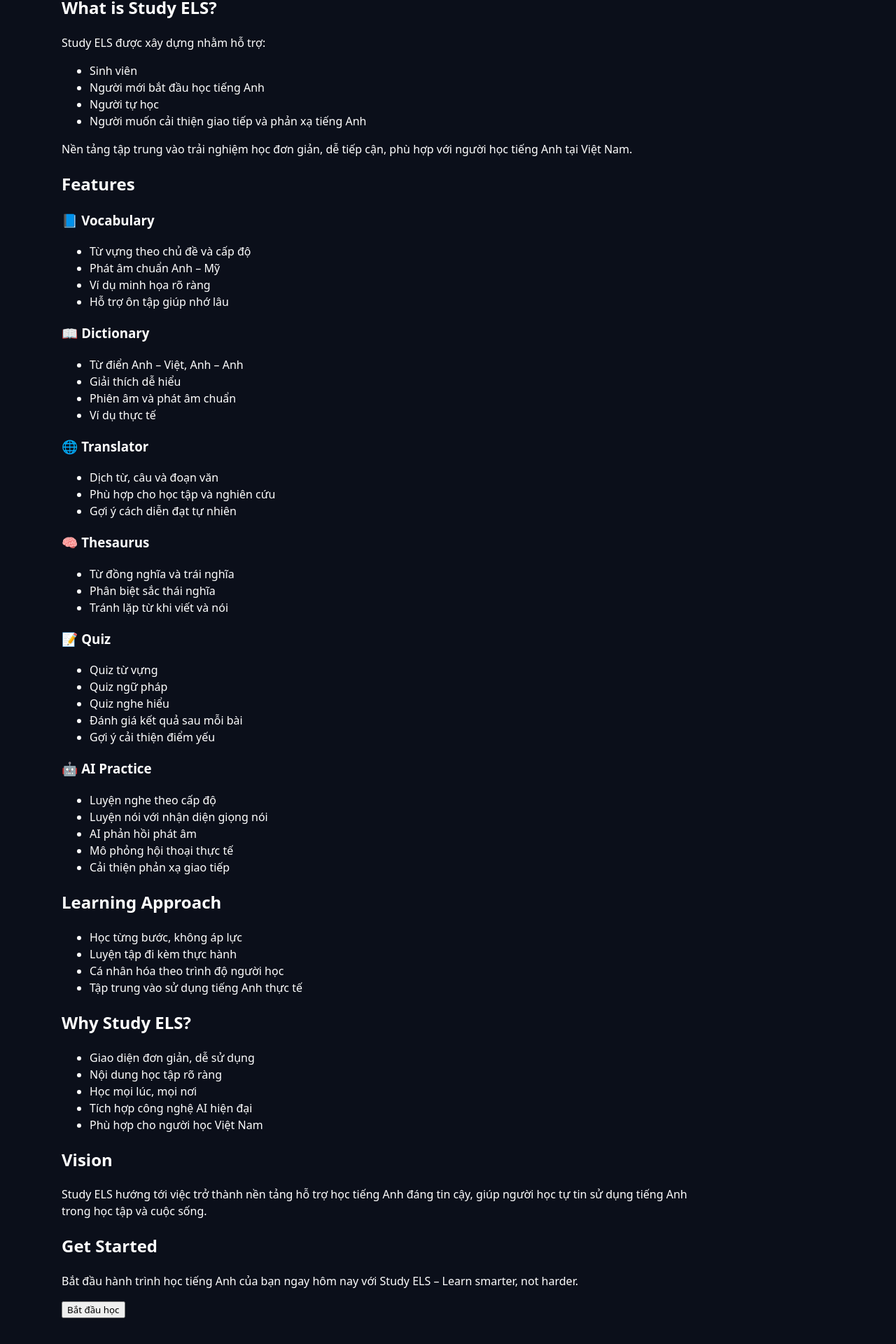
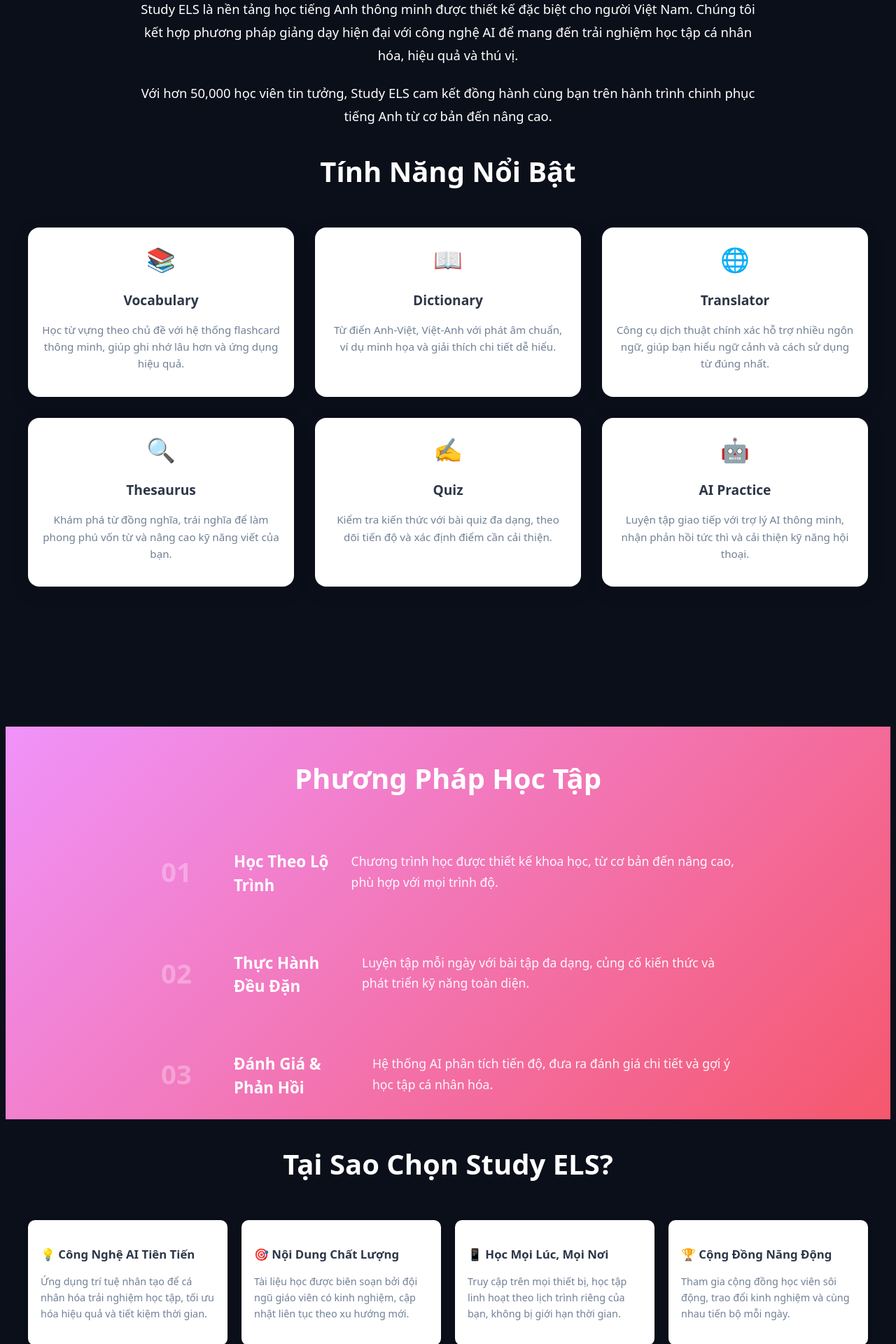
Before and after one commit to SangTranTamLy/Study-ELS, a React (Vite) app: page / in a window 1280 px wide. Shown: the part 719-2639 px from the top of the page at 70% size. Built offline with nearby package versions, Linux system fonts and the light colour scheme; the HTML template or start-up script is replaced by a standard one.

Commit message:
Update Home page layout and spacing

```diff
--- a/src/pages/Home.css
+++ b/src/pages/Home.css
@@ -21,23 +21,16 @@
 body h1{
     min-height: 10vh;
     display: grid;
-    background-color: var(--bg);
     color: #fff;
     font-family: "Inter", "DM Sans",
     Arial, sans-serif;
 }
-*,
-*::before,
-*::after {
-  font-family: inherit;
-  box-sizing: border-box;
-}
+
 .title {
   font-weight: 800;
   letter-spacing: var(--ls);
   position: relative;
   overflow: hidden;
-  background: var(--bg);
   margin: 0;
 }
 .aurora {
@@ -205,7 +198,7 @@
 .home {
   position: relative;
 
-  padding: 80px 40px;
+  padding: 0;
   margin: 0px 0;
   border-radius: 0px;
 
@@ -254,23 +247,42 @@
 
 /* BUTTON */
 .btn {
-  padding: 12px 24px;
-  border-radius: 10px;
+  padding: 12px 28px;              /* nhỏ lại */
+  font-size: 1rem;                 /* giảm font */
   font-weight: 600;
+  border-radius: 28px;             /* bớt tròn */
+  border: none;
   cursor: pointer;
+  transition: all 0.3s ease;
+  box-shadow: 0 4px 12px rgba(0, 0, 0, 0.18);
 }
 
+/* Primary */
 .btn-primary {
-  background: #4f46e5;
-  color: #fff;
-  border: none;
+  background: white;
+  color: #667eea;
 }
 
-.btn-outline {
-  background: transparent;
-  color: #fff;
-  border: 1px solid #fff;
+.btn-primary:hover {
+  transform: translateY(-2px);
+  box-shadow: 0 6px 18px rgba(0, 0, 0, 0.25);
 }
+
+
+/* CTA Button (riêng, gọn hơn trước) */
+.btn-cta {
+  background: #667eea;
+  color: white;
+  padding: 12px 34px;    /* FIX: nhỏ hơn 18px 50px */
+  font-size: 1rem;       /* FIX */
+}
+
+.btn-cta:hover {
+  background: #5568d3;
+  transform: translateY(-2px);
+  box-shadow: 0 6px 20px rgba(102, 126, 234, 0.35);
+}
+
 
 /* IMAGE */
 .hero-image img {
@@ -292,12 +304,202 @@
   }
 }
 
-.home-section{
+.section-container {
+  max-width: 1200px;
+  margin: 0 auto;
+}
+
+.section-title {
+  font-size: 2.5rem;
+  font-weight: 700;
+  text-align: center;
+  margin-bottom: 50px;
+  color: #ffffff;
+}
+
+
+/* About Section */
+.about-text {
+  font-size: 1.15rem;
+  line-height: 1.8;
+  color: #ffffff;
+  margin-bottom: 20px;
+  text-align: center;
+  max-width: 900px;
+  margin-left: auto;
+  margin-right: auto;
+}
+
+/* Features Section */
+.features-section {
+  padding-bottom: 120px; /* đẩy lên, không dính nền hồng */
+}
+.features-section::after {
+  content: "";
+  display: block;
+  height: 80px;
+}
+
+.features-grid {
+  display: grid;
+  grid-template-columns: repeat(auto-fit, minmax(300px, 1fr));
+  gap: 30px;
+  margin-top: 50px;
+}
+
+.feature-card {
+  background: white;
+  padding: 18px 18px;
+  border-radius: 16px;
+  box-shadow: 0 8px 30px rgba(0, 0, 0, 0.08);
+  transition: all 0.3s ease;
+  text-align: center;
+  border: 2px solid transparent;
+}
+
+.feature-card:hover {
+  transform: translateY(-8px);
+  box-shadow: 0 8px 30px rgba(0, 47, 255, 0.2);
+  border-color: #667eea;
+}
+
+.feature-icon {
+  font-size: 2.1rem;
+  margin-bottom: 10px;
+}
+
+.feature-title {
+  font-size: 1.2rem;
+  font-weight: 700;
+  color: #2d3748;
+  margin-bottom: 8px;
+}
+
+.feature-description {
+  font-size: 0.95rem;
+  line-height: 1.6;
+  color: #718096;
+}
+
+/* Learning Approach Section */
+.approach-section {
+  width: 100vw;             /* FULL ngang */
+  margin-left: calc(-50vw + 50%);
+  margin-right: calc(-50vw + 50%);
+
+  padding: 10px 20px;
+  background: linear-gradient(135deg, #f093fb 0%, #f5576c 100%);
+  color: white;
+}
+
+.approach-section .section-title {
+  color: white;
+
+}
+
+.approach-content {
   display: flex;
-  align-items: center;        /* căn giữa theo chiều dọc */
-  padding: 40px;
+  flex-direction: column;
+  gap: 36px;
+  max-width: 820px;
+  margin: 0 auto;
 }
-.about-content {
-  max-width: 900px;
-  width: 100%;
+
+.approach-item {
+  display: flex;
+  gap: 24px;
+  align-items: center;
 }
+
+.approach-number {
+  font-size: 2.4rem;
+  font-weight: 800;
+  color: rgba(255, 255, 255, 0.3);
+  min-width: 80px;
+}
+
+.approach-item-title {
+  font-size: 1.4rem;
+  font-weight: 700;
+  margin-bottom: 19px;
+}
+
+.approach-item-text {
+  font-size: 1.1rem;
+  line-height: 1.7;
+  opacity: 0.95;
+}
+/* Why Section */
+
+.why-grid {
+  display: grid;
+  grid-template-columns: repeat(auto-fit, minmax(240px, 1fr)); /* ↓ nhỏ hơn */
+  gap: 20px;             /* ↓ từ 28 */
+  margin-top: 28px;      /* ↓ từ 36 */
+}
+
+.why-item {
+  background: #ffffff;
+  padding: 20px 18px;    /* ↓ thấp + gọn */
+  border-radius: 10px;   /* ↓ nhẹ */
+  box-shadow: 0 2px 10px rgba(0, 0, 0, 0.05);
+  transition: transform 0.25s ease, box-shadow 0.25s ease;
+}
+
+.why-item:hover {
+  transform: translateY(-3px); /* ↓ nhẹ hơn */
+  box-shadow: 0 4px 16px rgba(0, 0, 0, 0.1);
+}
+
+.why-item-title {
+  font-size: 1.05rem;    /* ↓ từ 1.2 */
+  font-weight: 600;
+  margin-bottom: 10px;  /* ↓ */
+  color: #2d3748;
+}
+
+.why-item-text {
+  font-size: 0.9rem;     /* ↓ từ 0.95 */
+  line-height: 1.6;
+  color: #718096;
+}
+
+/* CTA Section */
+.cta-section {
+  color: white;
+  text-align: center;
+  padding: 100px 20px;
+}
+
+.cta-content {
+  max-width: 800px;
+  margin: 0 auto;
+}
+
+.cta-title {
+  font-size: 2.8rem;
+  font-weight: 800;
+  margin-bottom: 24px;
+  line-height: 1.3;
+}
+
+.cta-description {
+  font-size: 1.2rem;
+  margin-bottom: 40px;
+  line-height: 1.8;
+  opacity: 0.95;
+}
+@media (max-width: 768px) {
+     .why-grid {
+    grid-template-columns: 1fr;
+    gap: 25px;
+  }
+
+     .cta-title {
+    font-size: 2.2rem;
+  }
+
+  .cta-description {
+    font-size: 1.1rem;
+  }
+}
--- a/src/pages/Home.tsx
+++ b/src/pages/Home.tsx
@@ -34,8 +34,7 @@
             </p>
 
             <div className="hero-actions">
-              <button className="btn btn-primary">Login</button>
-              <button className="btn btn-outline">Sign up</button>
+              <button className="btn btn-primary">Làm Quiz</button>
             </div>
           </div>
 
@@ -47,114 +46,169 @@
         </div>
       </section>
 
-      {/* WHAT IS */}
-      <section className="home-section">
-        <div class="about-content">
-          <h2>What is Study ELS?</h2>
+      {/* About Section */}
+      <section className="about-section">
+        <div className="section-container">
+          <h2 className="section-title">Về Study ELS</h2>
+          <p className="about-text">
+            Study ELS là nền tảng học tiếng Anh thông minh được thiết kế đặc biệt cho
+            người Việt Nam. Chúng tôi kết hợp phương pháp giảng dạy hiện đại với công nghệ
+            AI để mang đến trải nghiệm học tập cá nhân hóa, hiệu quả và thú vị.
+          </p>
+          <p className="about-text">
+            Với hơn 50,000 học viên tin tưởng, Study ELS cam kết đồng hành cùng bạn trên
+            hành trình chinh phục tiếng Anh từ cơ bản đến nâng cao.
+          </p>
+        </div>
+      </section>
 
-          <p>Study ELS được xây dựng nhằm hỗ trợ:</p>
+      {/* Features Section */}
+      <section className="features-section">
+        <div className="section-container">
+          <h2 className="section-title">Tính Năng Nổi Bật</h2>
+          <div className="features-grid">
+            {/* Feature Card 1: Vocabulary */}
+            <div className="feature-card">
+              <div className="feature-icon">📚</div>
+              <h3 className="feature-title">Vocabulary</h3>
+              <p className="feature-description">
+                Học từ vựng theo chủ đề với hệ thống flashcard thông minh,
+                giúp ghi nhớ lâu hơn và ứng dụng hiệu quả.
+              </p>
+            </div>
 
-          <ul>
-            <li>Sinh viên</li>
-            <li>Người mới bắt đầu học tiếng Anh</li>
-            <li>Người tự học</li>
-            <li>Người muốn cải thiện giao tiếp và phản xạ tiếng Anh</li>
-          </ul>
+            {/* Feature Card 2: Dictionary */}
+            <div className="feature-card">
+              <div className="feature-icon">📖</div>
+              <h3 className="feature-title">Dictionary</h3>
+              <p className="feature-description">
+                Từ điển Anh-Việt, Việt-Anh với phát âm chuẩn, ví dụ minh họa
+                và giải thích chi tiết dễ hiểu.
+              </p>
+            </div>
 
-          <p>
-            Nền tảng tập trung vào trải nghiệm học đơn giản, dễ tiếp cận,
-            phù hợp với người học tiếng Anh tại Việt Nam.
-          </p>
+            {/* Feature Card 3: Translator */}
+            <div className="feature-card">
+              <div className="feature-icon">🌐</div>
+              <h3 className="feature-title">Translator</h3>
+              <p className="feature-description">
+                Công cụ dịch thuật chính xác hỗ trợ nhiều ngôn ngữ,
+                giúp bạn hiểu ngữ cảnh và cách sử dụng từ đúng nhất.
+              </p>
+            </div>
 
-          {/* FEATURES */}
-          <h2>Features</h2>
+            {/* Feature Card 4: Thesaurus */}
+            <div className="feature-card">
+              <div className="feature-icon">🔍</div>
+              <h3 className="feature-title">Thesaurus</h3>
+              <p className="feature-description">
+                Khám phá từ đồng nghĩa, trái nghĩa để làm phong phú vốn từ
+                và nâng cao kỹ năng viết của bạn.
+              </p>
+            </div>
 
-          <div className="feature">
-            <h3>📘 Vocabulary</h3>
-            <ul>
-              <li>Từ vựng theo chủ đề và cấp độ</li>
-              <li>Phát âm chuẩn Anh – Mỹ</li>
-              <li>Ví dụ minh họa rõ ràng</li>
-              <li>Hỗ trợ ôn tập giúp nhớ lâu</li>
-            </ul>
+            {/* Feature Card 5: Quiz */}
+            <div className="feature-card">
+              <div className="feature-icon">✍️</div>
+              <h3 className="feature-title">Quiz</h3>
+              <p className="feature-description">
+                Kiểm tra kiến thức với bài quiz đa dạng,
+                theo dõi tiến độ và xác định điểm cần cải thiện.
+              </p>
+            </div>
+
+            {/* Feature Card 6: AI Practice */}
+            <div className="feature-card">
+              <div className="feature-icon">🤖</div>
+              <h3 className="feature-title">AI Practice</h3>
+              <p className="feature-description">
+                Luyện tập giao tiếp với trợ lý AI thông minh,
+                nhận phản hồi tức thì và cải thiện kỹ năng hội thoại.
+              </p>
+            </div>
           </div>
-          <div className="feature">
-            <h3>📖 Dictionary</h3>
-            <ul>
-              <li>Từ điển Anh – Việt, Anh – Anh</li>
-              <li>Giải thích dễ hiểu</li>
-              <li>Phiên âm và phát âm chuẩn</li>
-              <li>Ví dụ thực tế</li>
-            </ul>
+        </div>
+      </section>
+
+      {/* Learning Approach Section */}
+      <section className="approach-section">
+        <div className="section-container">
+          <h2 className="section-title">Phương Pháp Học Tập</h2>
+          <div className="approach-content">
+            <div className="approach-item">
+              <div className="approach-number">01</div>
+              <h3 className="approach-item-title">Học Theo Lộ Trình</h3>
+              <p className="approach-item-text">
+                Chương trình học được thiết kế khoa học, từ cơ bản đến nâng cao,
+                phù hợp với mọi trình độ.
+              </p>
+            </div>
+            <div className="approach-item">
+              <div className="approach-number">02</div>
+              <h3 className="approach-item-title">Thực Hành Đều Đặn</h3>
+              <p className="approach-item-text">
+                Luyện tập mỗi ngày với bài tập đa dạng,
+                củng cố kiến thức và phát triển kỹ năng toàn diện.
+              </p>
+            </div>
+            <div className="approach-item">
+              <div className="approach-number">03</div>
+              <h3 className="approach-item-title">Đánh Giá & Phản Hồi</h3>
+              <p className="approach-item-text">
+                Hệ thống AI phân tích tiến độ, đưa ra đánh giá chi tiết
+                và gợi ý học tập cá nhân hóa.
+              </p>
+            </div>
           </div>
-          <div className="feature">
-            <h3>🌐 Translator</h3>
-            <ul>
-              <li>Dịch từ, câu và đoạn văn</li>
-              <li>Phù hợp cho học tập và nghiên cứu</li>
-              <li>Gợi ý cách diễn đạt tự nhiên</li>
-            </ul>
+        </div>
+      </section>
+
+      {/* Why Study ELS Section */}
+      <section className="why-section">
+        <div className="section-container">
+          <h2 className="section-title">Tại Sao Chọn Study ELS?</h2>
+          <div className="why-grid">
+            <div className="why-item">
+              <h3 className="why-item-title">💡 Công Nghệ AI Tiên Tiến</h3>
+              <p className="why-item-text">
+                Ứng dụng trí tuệ nhân tạo để cá nhân hóa trải nghiệm học tập,
+                tối ưu hóa hiệu quả và tiết kiệm thời gian.
+              </p>
+            </div>
+            <div className="why-item">
+              <h3 className="why-item-title">🎯 Nội Dung Chất Lượng</h3>
+              <p className="why-item-text">
+                Tài liệu học được biên soạn bởi đội ngũ giáo viên có kinh nghiệm,
+                cập nhật liên tục theo xu hướng mới.
+              </p>
+            </div>
+            <div className="why-item">
+              <h3 className="why-item-title">📱 Học Mọi Lúc, Mọi Nơi</h3>
+              <p className="why-item-text">
+                Truy cập trên mọi thiết bị, học tập linh hoạt theo lịch trình
+                riêng của bạn, không bị giới hạn thời gian.
+              </p>
+            </div>
+            <div className="why-item">
+              <h3 className="why-item-title">🏆 Cộng Đồng Năng Động</h3>
+              <p className="why-item-text">
+                Tham gia cộng đồng học viên sôi động, trao đổi kinh nghiệm
+                và cùng nhau tiến bộ mỗi ngày.
+              </p>
+            </div>
           </div>
-          <div className="feature">
-            <h3>🧠 Thesaurus</h3>
-            <ul>
-              <li>Từ đồng nghĩa và trái nghĩa</li>
-              <li>Phân biệt sắc thái nghĩa</li>
-              <li>Tránh lặp từ khi viết và nói</li>
-            </ul>
-          </div>
-          <div className="feature">
-            <h3>📝 Quiz</h3>
-            <ul>
-              <li>Quiz từ vựng</li>
-              <li>Quiz ngữ pháp</li>
-              <li>Quiz nghe hiểu</li>
-              <li>Đánh giá kết quả sau mỗi bài</li>
-              <li>Gợi ý cải thiện điểm yếu</li>
-            </ul>
-          </div>
+        </div>
+      </section>
 
-          <div className="feature">
-            <h3>🤖 AI Practice</h3>
-            <ul>
-              <li>Luyện nghe theo cấp độ</li>
-              <li>Luyện nói với nhận diện giọng nói</li>
-              <li>AI phản hồi phát âm</li>
-              <li>Mô phỏng hội thoại thực tế</li>
-              <li>Cải thiện phản xạ giao tiếp</li>
-            </ul>
-          </div>
-          {/* LEARNING APPROACH */}
-          <h2>Learning Approach</h2>
-          <ul>
-            <li>Học từng bước, không áp lực</li>
-            <li>Luyện tập đi kèm thực hành</li>
-            <li>Cá nhân hóa theo trình độ người học</li>
-            <li>Tập trung vào sử dụng tiếng Anh thực tế</li>
-          </ul>
-          {/* WHY */}
-          <h2>Why Study ELS?</h2>
-          <ul>
-            <li>Giao diện đơn giản, dễ sử dụng</li>
-            <li>Nội dung học tập rõ ràng</li>
-            <li>Học mọi lúc, mọi nơi</li>
-            <li>Tích hợp công nghệ AI hiện đại</li>
-            <li>Phù hợp cho người học Việt Nam</li>
-          </ul>
-          {/* VISION */}
-          <h2>Vision</h2>
-          <p>
-            Study ELS hướng tới việc trở thành nền tảng hỗ trợ học tiếng Anh
-            đáng tin cậy, giúp người học tự tin sử dụng tiếng Anh trong học
-            tập và cuộc sống.
-          </p>
-          {/* CTA */}
-          <h2>Get Started</h2>
-          <p>
+      {/* CTA */}
+      <section className="cta-section">
+        <div className="cta-content">
+        <h2 className="cta-title">Get Started</h2>
+          <p className="cta-description">
             Bắt đầu hành trình học tiếng Anh của bạn ngay hôm nay với
             Study ELS – Learn smarter, not harder.
           </p>
-          <button>Bắt đầu học</button>
+          <button className="btn btn-cta">Bắt đầu học</button>
         </div>
       </section>
     </main>
```
